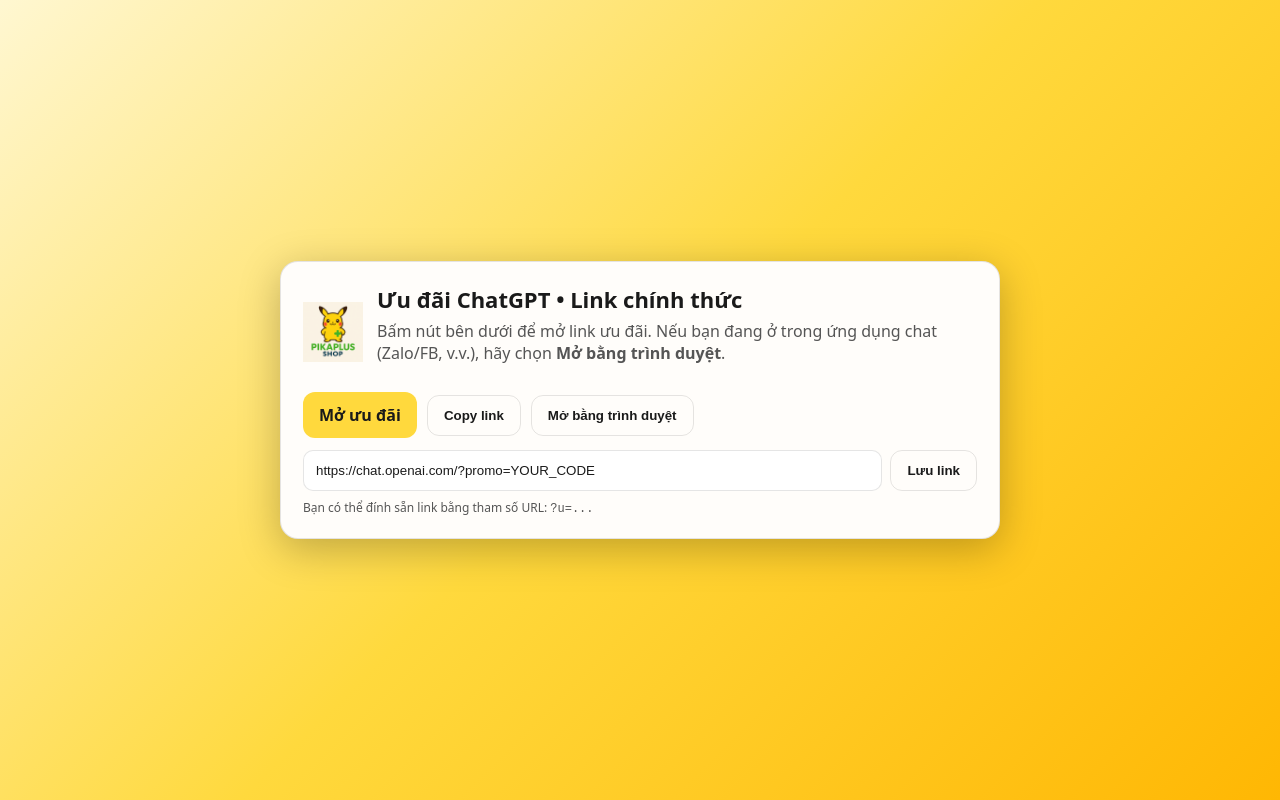
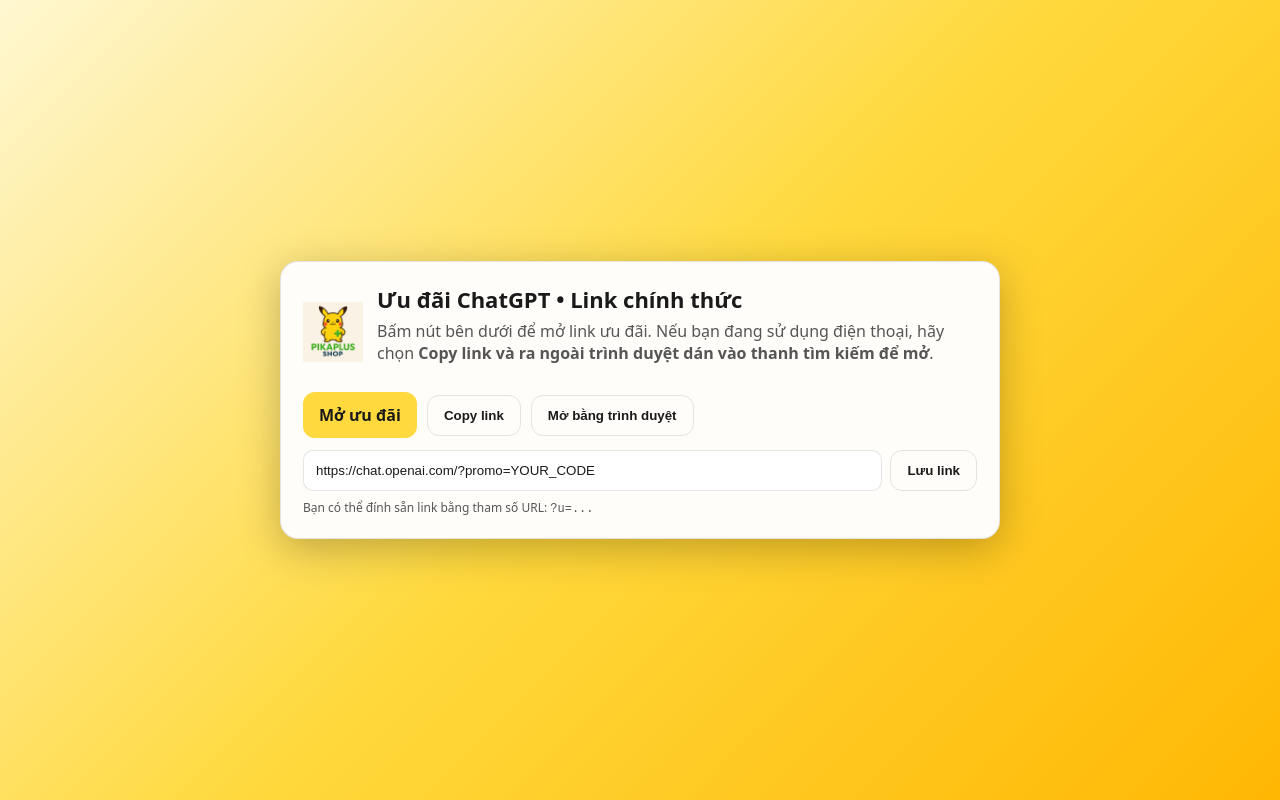
Before and after one commit to pikaplusshop-bit/Promo, a plain HTML site: page index.html in a window 1280 px wide. Drawn offline with Linux system fonts and the light colour scheme.

Commit message:
Update index.html

```diff
--- a/index.html
+++ b/index.html
@@ -48,7 +48,7 @@
       <img src="pikaplus-og.png" alt="Logo Pikaplus">
       <div>
         <h1>Ưu đãi ChatGPT • Link chính thức</h1>
-        <p>Bấm nút bên dưới để mở link ưu đãi. Nếu bạn đang ở trong ứng dụng chat (Zalo/FB, v.v.), hãy chọn <b>Mở bằng trình duyệt</b>.</p>
+        <p>Bấm nút bên dưới để mở link ưu đãi. Nếu bạn đang sử dụng điện thoại, hãy chọn <b>Copy link và ra ngoài trình duyệt dán vào thanh tìm kiếm để mở</b>.</p>
       </div>
     </div>
 
```
